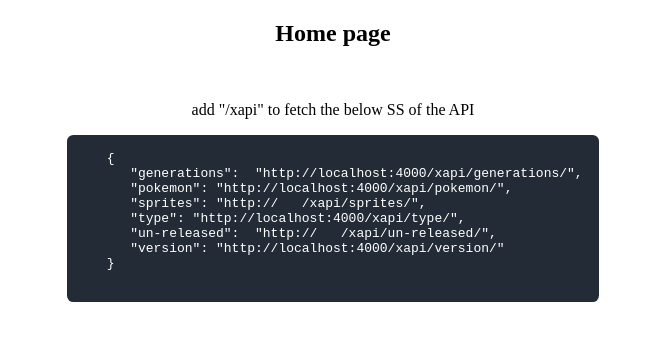
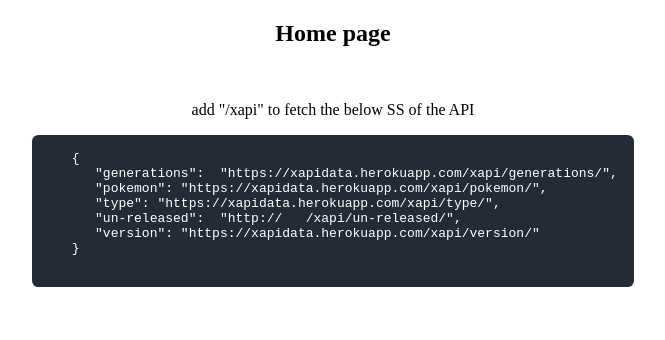
Before and after one commit to mock-test-API/herodata, a website: page index.html in a window 1280 px wide. Shown: the whole page, without its empty margins (307-972 px from the left). Drawn offline with Linux system fonts and the light colour scheme.

Commit message:
rewrote html url

```diff
--- a/index.html
+++ b/index.html
@@ -27,12 +27,11 @@
    <p>add &quot;/xapi&quot; to fetch the below SS of the API</p>
    <pre>
    {
-      "generations":  "http://localhost:4000/xapi/generations/",
-      "pokemon": "http://localhost:4000/xapi/pokemon/",
-      "sprites": "http://   /xapi/sprites/",
-      "type": "http://localhost:4000/xapi/type/",
+      "generations":  "https://xapidata.herokuapp.com/xapi/generations/",
+      "pokemon": "https://xapidata.herokuapp.com/xapi/pokemon/",
+      "type": "https://xapidata.herokuapp.com/xapi/type/",
       "un-released":  "http://   /xapi/un-released/",
-      "version": "http://localhost:4000/xapi/version/"
+      "version": "https://xapidata.herokuapp.com/xapi/version/"
    }
    </pre>
 </body>
```
